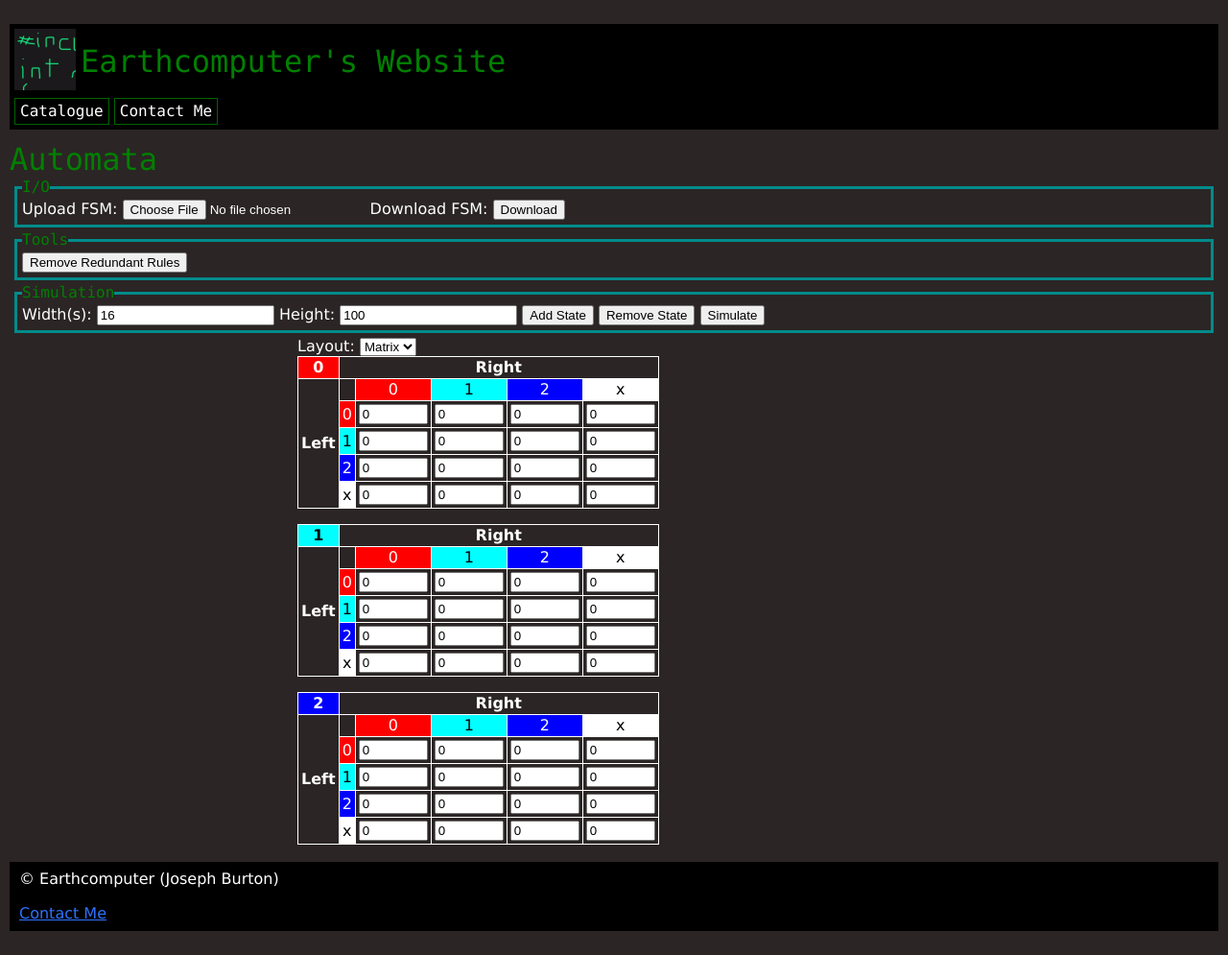
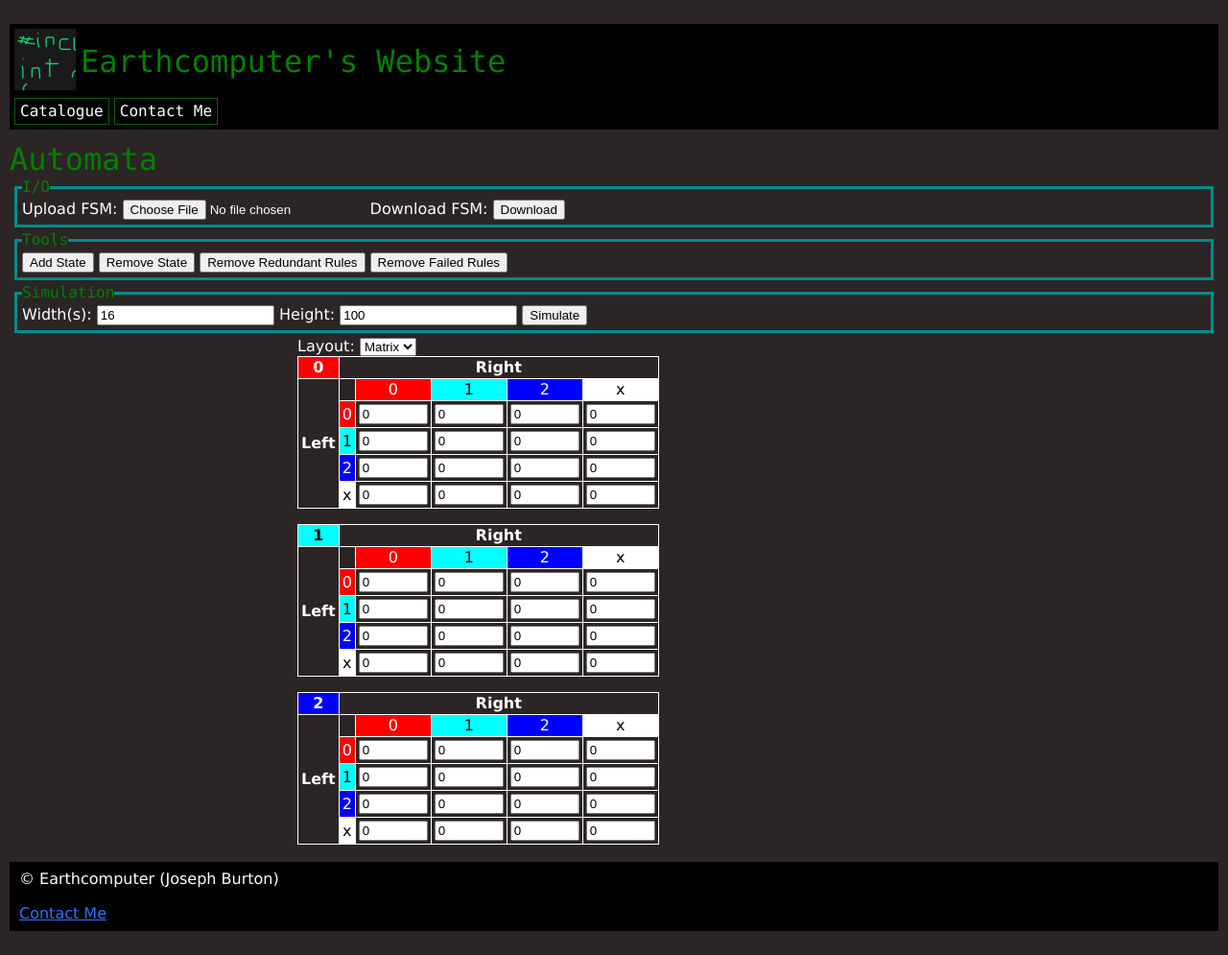
Before and after one commit to Earthcomputer/Earthcomputer.github.io, a Jekyll site: the page built from automata.html, in a window 1280 px wide. Shown: the whole page at 96% size. Built offline with Jekyll 4.4.1, drawn with Linux system fonts in a browser that asks for light colours; part of the change alters nothing that is shown.

Commit message:
Add "Remove Failed Rules"

```diff
--- a/automata.html
+++ b/automata.html
@@ -4,6 +4,7 @@ title: Automata
 style: styles/automata.css
 script:
   - https://cdnjs.cloudflare.com/ajax/libs/split.js/1.5.11/split.min.js
+  - https://raw.githubusercontent.com/gpujs/gpu.js/develop/dist/gpu-browser.min.js
   - scripts/automata.js
 ---
 
@@ -14,14 +15,15 @@ script:
 </fieldset>
 <fieldset>
     <legend>Tools</legend>
+    <button id="add_state">Add State</button>
+    <button id="remove_state">Remove State</button>
     <button id="remove_redundant">Remove Redundant Rules</button>
+    <button id="remove_failed">Remove Failed Rules</button>
 </fieldset>
 <fieldset>
     <legend>Simulation</legend>
     <label>Width(s): <input type="text" min="1" id="width" value="16"></label>
     <label>Height: <input type="number" min="1" id="height" value="100"></label>
-    <button id="add_state">Add State</button>
-    <button id="remove_state">Remove State</button>
     <button id="simulate">Simulate</button>
 </fieldset>
 <div class="split">
--- a/scripts/automata.js
+++ b/scripts/automata.js
@@ -310,13 +310,30 @@ let downloadFSM = function() {
     dirty = false;
 };
 
-let removeRedundantRules = function() {
+let removeRedundantRules = function(acceptingOnly) {
     let ruleUsed = makeArray(window.fsm.length, window.fsm.length+1, window.fsm.length+1);
     for (let width = 2; width <= 32; width++) {
-        doSimulate(width, function(left, middle, right) {
-            ruleUsed[middle][left][right] = true;
+        let ruleUsedThisWidth = makeArray(window.fsm.length, window.fsm.length+1, window.fsm.length+1);
+        let grid = doSimulate(width, function(left, middle, right) {
+            ruleUsedThisWidth[middle][left][right] = true;
             return applyRule(left, middle, right);
         });
+        let accepting = true;
+        for (let x = 0; x < width; x++) {
+            if (grid[grid.length - 1][x] !== window.fsm.length) {
+                accepting = false;
+                break;
+            }
+        }
+        if (accepting || !acceptingOnly) {
+            for (let middle = 0; middle < window.fsm.length; middle++) {
+                for (let left = 0; left <= window.fsm.length; left++) {
+                    for (let right = 0; right <= window.fsm.length; right++) {
+                        ruleUsed[middle][left][right] |= ruleUsedThisWidth[middle][left][right];
+                    }
+                }
+            }
+        }
     }
     for (let middle = 0; middle < window.fsm.length; middle++) {
         for (let left = 0; left <= window.fsm.length; left++) {
@@ -374,9 +391,14 @@ window.onload = function() {
         downloadFSM();
     });
 
-    let removeRedundantStatesBtn = document.getElementById('remove_redundant');
-    removeRedundantStatesBtn.addEventListener('click', function(event) {
-        removeRedundantRules();
+    let removeRedundantRulesBtn = document.getElementById('remove_redundant');
+    removeRedundantRulesBtn.addEventListener('click', function(event) {
+        removeRedundantRules(false);
+    });
+
+    let removeFailedRulesBtn = document.getElementById('remove_failed');
+    removeFailedRulesBtn.addEventListener('click', function (event) {
+        removeRedundantRules(true);
     });
 
     loadFSM(window.fsm);
```
